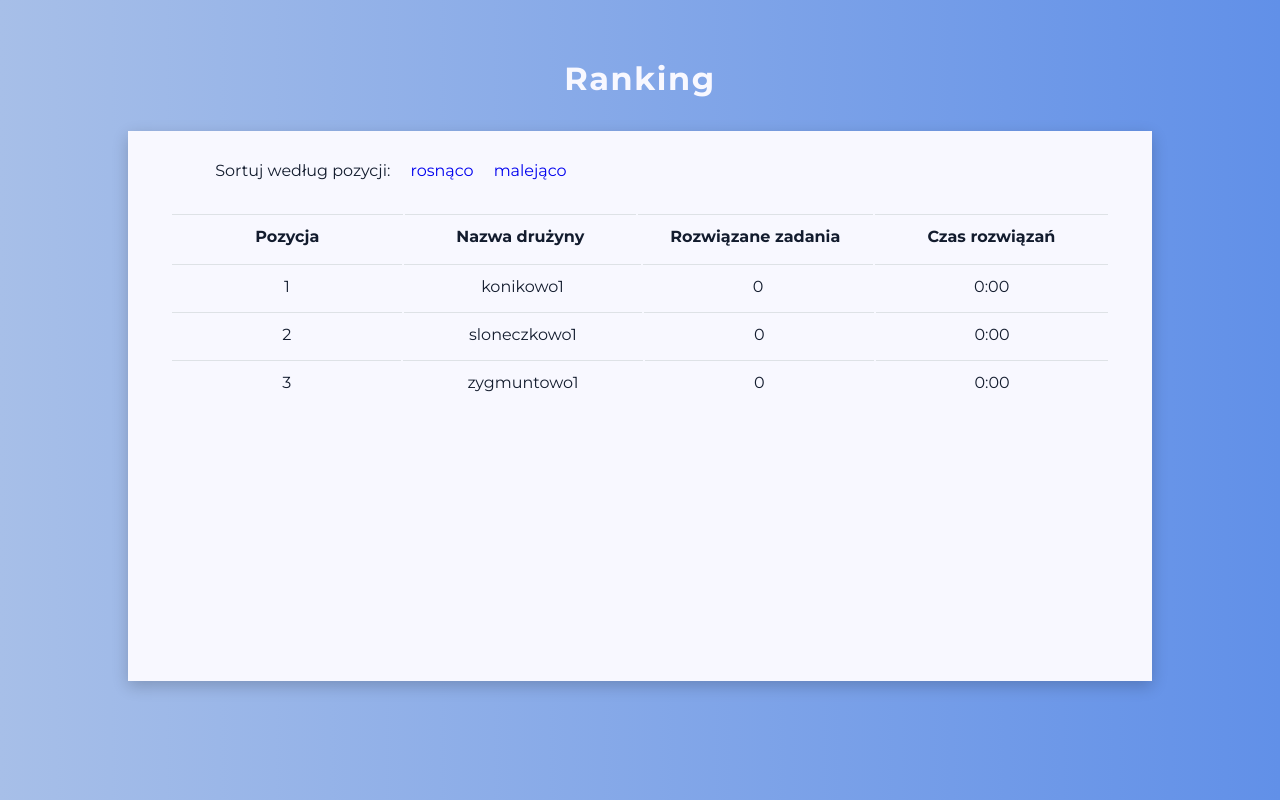
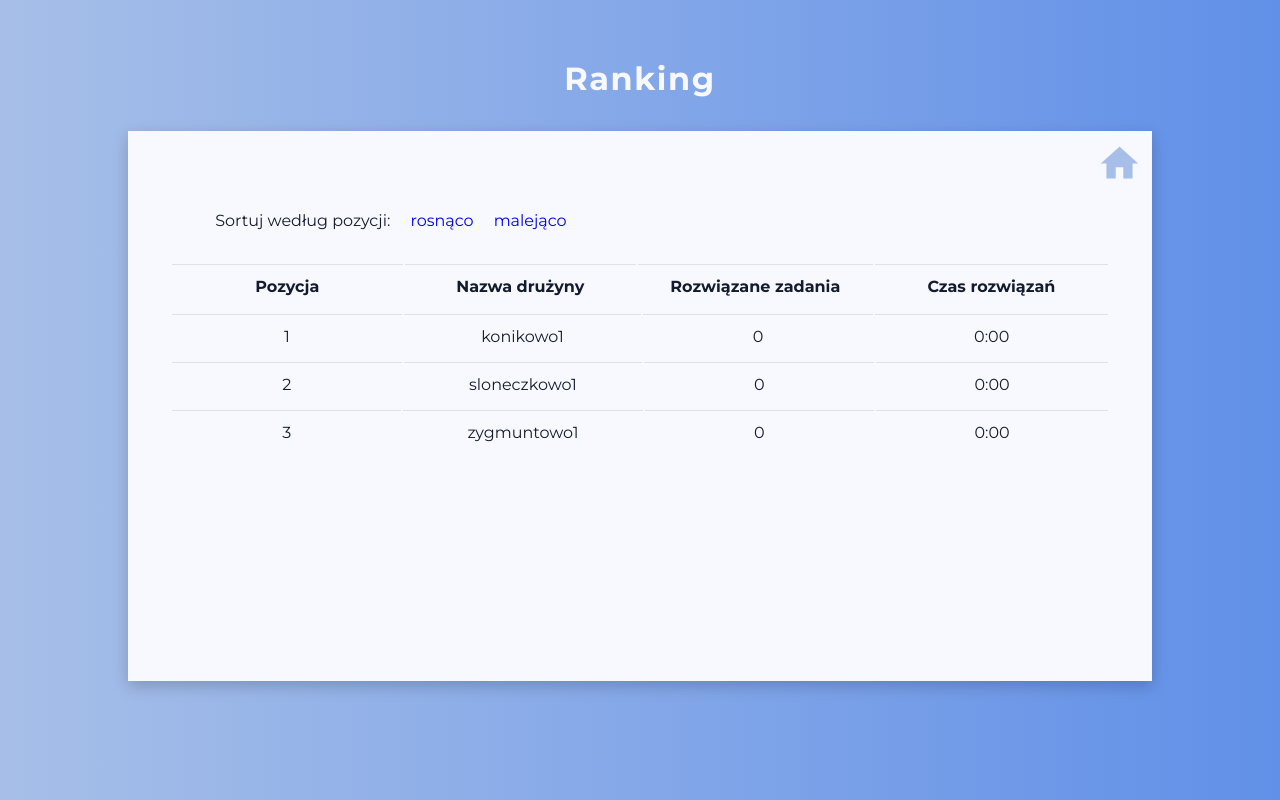
Before and after one commit to rajke24/coding_competition_app, a Django app: page /ranking/ in a window 1280 px wide. Run offline with Django 3.2, Linux system fonts and the light colour scheme; a user stored in the database is signed in; data comes from the database, SQL or seed files in the repository; data that the repository does not hold is empty.

Commit message:
Add home button to panels

```diff
--- a/competition/static/competition/main.css
+++ b/competition/static/competition/main.css
@@ -68,6 +68,7 @@ h4 {
     background:var(--nice-black);
 }
 .panel {
+    position: relative;
     background: var(--ghost-white);
     box-shadow: var(--light-shadow);
     display: flex;
@@ -96,6 +97,7 @@ h4 {
 }
 
 .ranking-panel {
+    padding-top: 80px;
     width: 80%;
     height: 550px;
 }
@@ -190,6 +192,37 @@ input:checked + .slider:before {
 .cancel-btn:hover {
     background: var(--light-orange);
     color: var(--ghost-white);
+}
+
+.home-btn a{
+    position: absolute;
+    right: 10px;
+    top: 10px;
+    color: var(--megalight-blue);
+    transition: all 0.4s;
+    display: flex;
+    align-items: center;
+}
+
+.home-btn a:hover {
+    color: var(--light-blue);
+}
+
+.home-btn a i {
+    font-size: 45px;
+}
+
+.home-btn a span {
+    opacity: 0;
+    display: inline-block;
+    font-size: 15px;
+    transition: 0.4s;
+    transform: translateX(10px);
+}
+
+.home-btn a:hover span {
+    opacity: 1;
+    transform: translateX(-10px);
 }
 
 @media only screen and (min-width: 1100px) {
--- a/competition/templates/competition/ranking.html
+++ b/competition/templates/competition/ranking.html
@@ -11,6 +11,8 @@
             href="{% static 'competition/main.css' %}"
             type="text/css"
     />
+    <link href="https://fonts.googleapis.com/icon?family=Material+Icons"
+      rel="stylesheet">
     <title>Document</title>
 </head>
 <body>
@@ -22,6 +24,12 @@
         <p>Widoczność aktualnego rankingu została wyłączona</p>
     {% endif %}
     <section class="panel ranking-panel">
+        <div class="home-btn">
+            <a href="/">
+                <span>strona główna</span>
+                <i class="material-icons">home</i>
+            </a>
+        </div>
         <div class="sorting">
             Sortuj według pozycji:
             <a href="#" onclick="sortTable('asc')">rosnąco</a>
--- a/competition/templates/competition/send_solution.html
+++ b/competition/templates/competition/send_solution.html
@@ -48,6 +48,12 @@
     </div>
     <h1>Zadanie {{ task.id }}</h1>
     <div class="panel task-panel">
+        <div class="home-btn">
+            <a href="/">
+                <span>strona główna</span>
+                <i class="material-icons">home</i>
+            </a>
+        </div>
         <div class="task-description">
             <h4>Treść zadania</h4>
             {{ task.description }}
--- a/competition/views.py
+++ b/competition/views.py
@@ -76,7 +76,7 @@ def send_solution(request, task_id):
             solution_status = 1
 
         return render(request, 'competition/send_solution.html',
-                      context={'solution_form': SolutionForm(initial={'solution': solution.content}), 'task': task,
+                      context={'solution_form': SolutionForm(initial={'solution': solution}), 'task': task,
                                'solution_status': solution_status, 'competition_status': competition_status})
 
     context = {
```
Also changed, not shown: users/templates/users/registration.html (+8 -0 lines).
